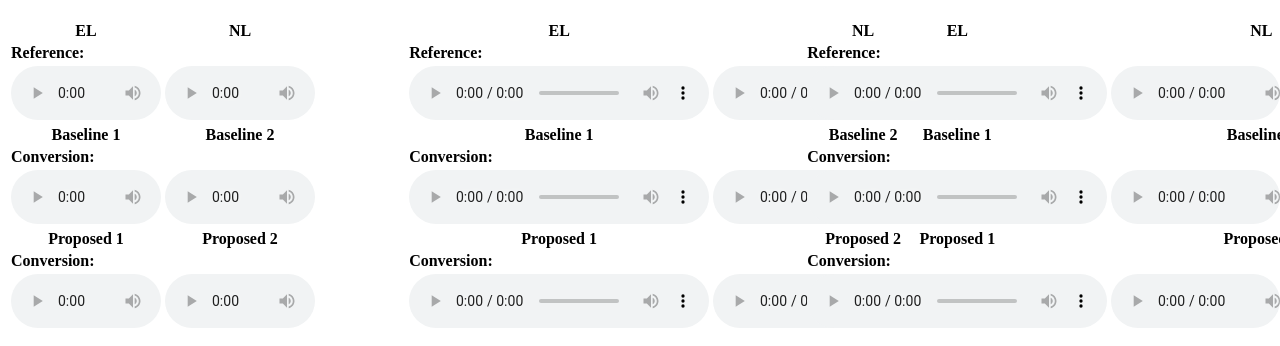
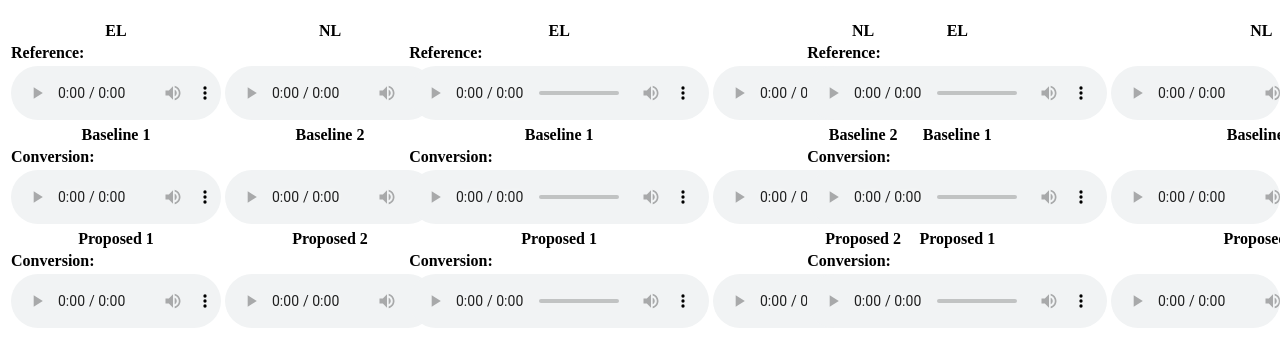
Before and after one commit to SilentIcyMoon/EMBC2025demo, a plain HTML site: page index.html in a window 1280 px wide. Shown: the part 748-1094 px from the top of the page. Drawn offline with Linux system fonts and the light colour scheme.

Commit message:
Update index.html

```diff
--- a/index.html
+++ b/index.html
@@ -49,24 +49,24 @@
               <tr><th>EL</th><th>NL</th></tr>
               <tr><th style="text-align: left;" colspan="2">Reference:</th></tr>
               <tr>
-                  <td><audio controls style="width: 150px;"><source src="samples/conversion/el/ASA238.wav"></audio></td>
-                  <td><audio controls style="width: 150px;"><source src="samples/conversion/nl/ASA238.wav"></audio></td>
+                  <td><audio controls style="width: 210px;"><source src="samples/conversion/el/ASA238.wav"></audio></td>
+                  <td><audio controls style="width: 210px;"><source src="samples/conversion/nl/ASA238.wav"></audio></td>
               </tr>
           </table>
           <table>
               <tr><th>Baseline 1</th><th>Baseline 2</th></tr>
               <tr><th style="text-align: left;" colspan="2">Conversion:</th></tr>
               <tr>
-                  <td><audio controls style="width: 150px;"><source src="samples/conversion/Baseline1/ASA238.wav"></audio></td>
-                  <td><audio controls style="width: 150px;"><source src="samples/conversion/Baseline2/ASA238.wav"></audio></td>
+                  <td><audio controls style="width: 210px;"><source src="samples/conversion/Baseline1/ASA238.wav"></audio></td>
+                  <td><audio controls style="width: 210px;"><source src="samples/conversion/Baseline2/ASA238.wav"></audio></td>
               </tr>
           </table>
           <table>
               <tr><th>Proposed 1</th><th>Proposed 2</th></tr>
               <tr><th style="text-align: left;" colspan="2">Conversion:</th></tr>
               <tr>
-                  <td><audio controls style="width: 150px;"><source src="samples/conversion/Proposed1/ASA238.wav"></audio></td>
-                  <td><audio controls style="width: 150px;"><source src="samples/conversion/Proposed2/ASA238.wav"></audio></td>
+                  <td><audio controls style="width: 210px;"><source src="samples/conversion/Proposed1/ASA238.wav"></audio></td>
+                  <td><audio controls style="width: 210px;"><source src="samples/conversion/Proposed2/ASA238.wav"></audio></td>
               </tr>
           </table>
       </div>
```
